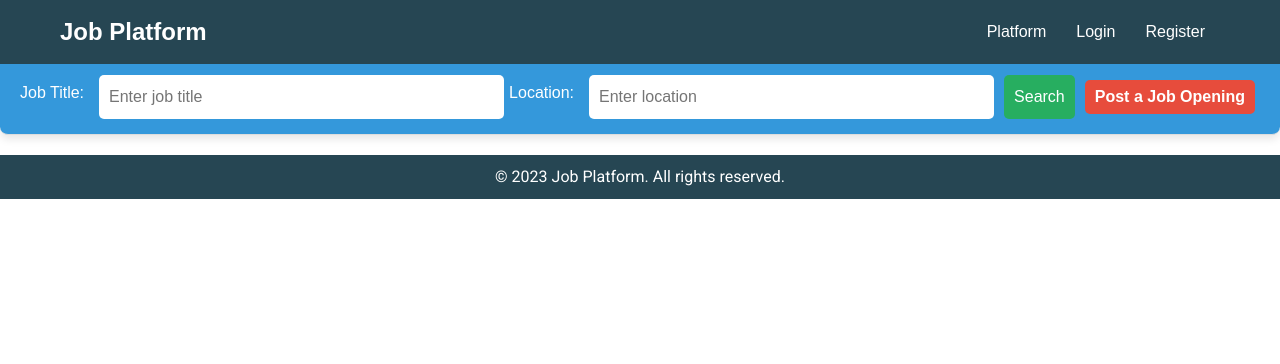
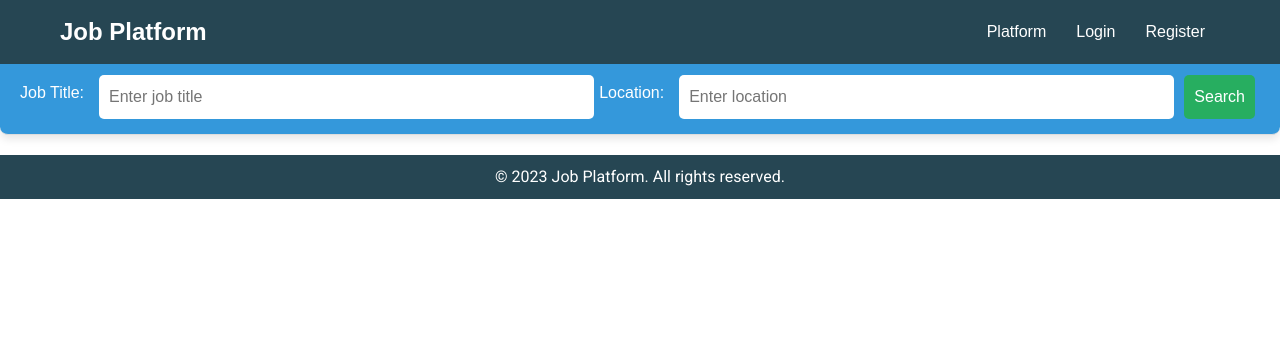
Before and after one commit to 2216064/Website2, a Flask app: template templates/platform.html in a window 1280 px wide. Shown: the top 364 px of the page. Run offline with Flask 3, Linux system fonts and the light colour scheme; the template is opened without the code that fills it, so the values that code supplies are empty; some libraries are stand-ins or nearby versions.

Commit message:
Update platform.html

```diff
--- a/templates/platform.html
+++ b/templates/platform.html
@@ -35,7 +35,6 @@
                 <label for="location">Location:</label>
                 <input type="text" id="location" name="location" placeholder="Enter location">
                 <button type="submit">Search</button>
-                <a href="templates/login.html" class="post-job-button">Post a Job Opening</a>
             </form>
         </div>
     </div>
```
